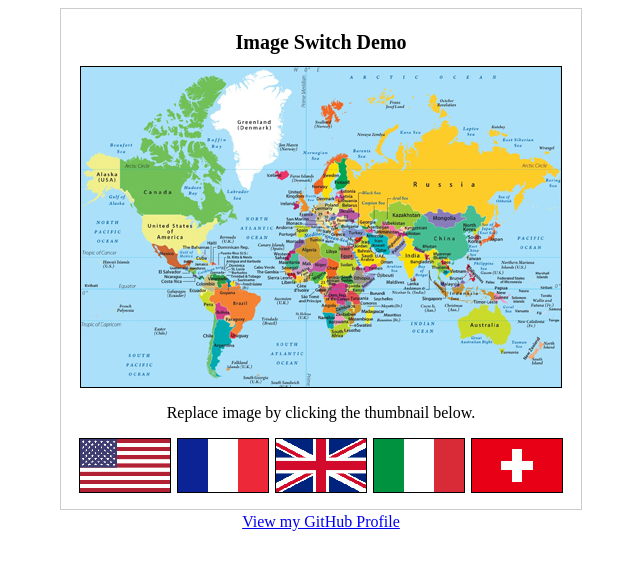
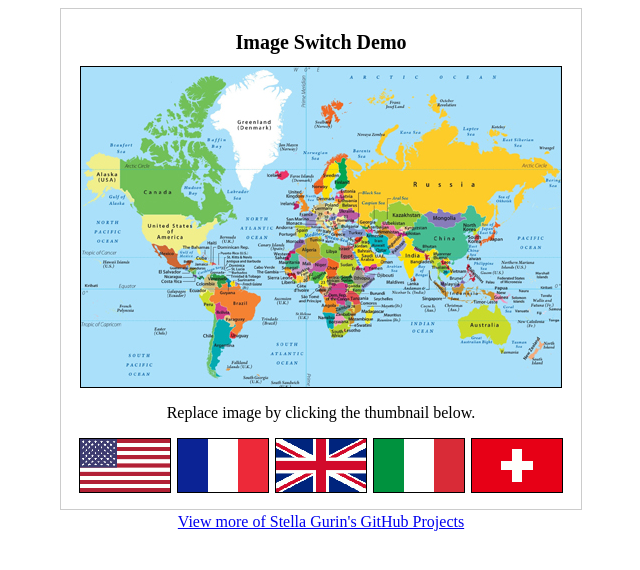
Before and after one commit to stellagurin/Image-Switch, a plain HTML site: page index.html in a window 1280 px wide. Shown: the whole page, without its empty margins (319-959 px from the left). Drawn offline with Linux system fonts and the light colour scheme.

Commit message:
Update index.html

```diff
--- a/index.html
+++ b/index.html
@@ -20,7 +20,7 @@
 			<img src="images/flag-uk.png" width="90" height="53" onclick="ImageGallery('imagemax', 'images/uk.jpg');" />
 			<img src="images/flag-italy.png" width="90" height="53" onclick="ImageGallery('imagemax', 'images/italy.jpg');" />
 			<img src="images/flag-switzerland.png" width="90" height="53" onclick="ImageGallery('imagemax', 'images/switzerland.jpg');" />
-			<p><a href="https://github.com/stellagurin">View my GitHub Profile</a></p>
+			<p><a href="https://github.com/stellagurin">View more of Stella Gurin's GitHub Projects</a></p>
 		</div>
 	</div>
 </body>
```
